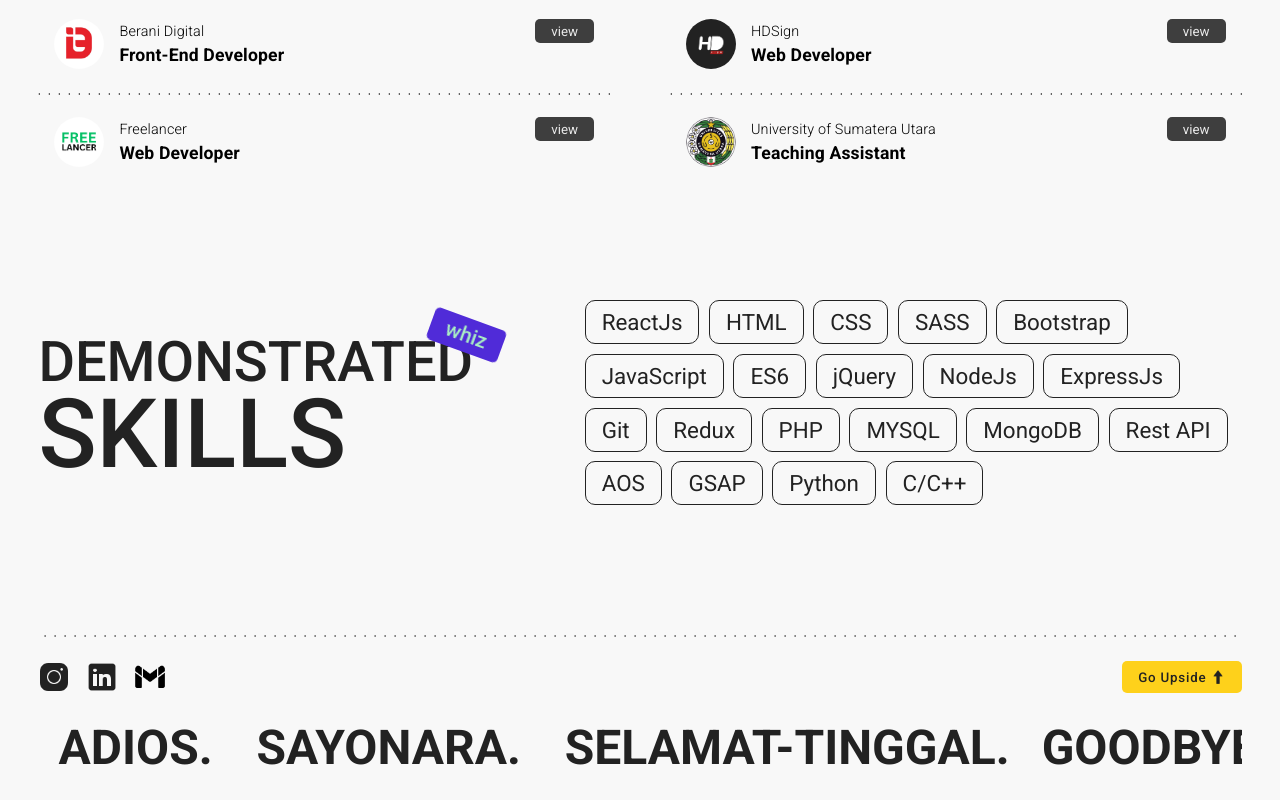
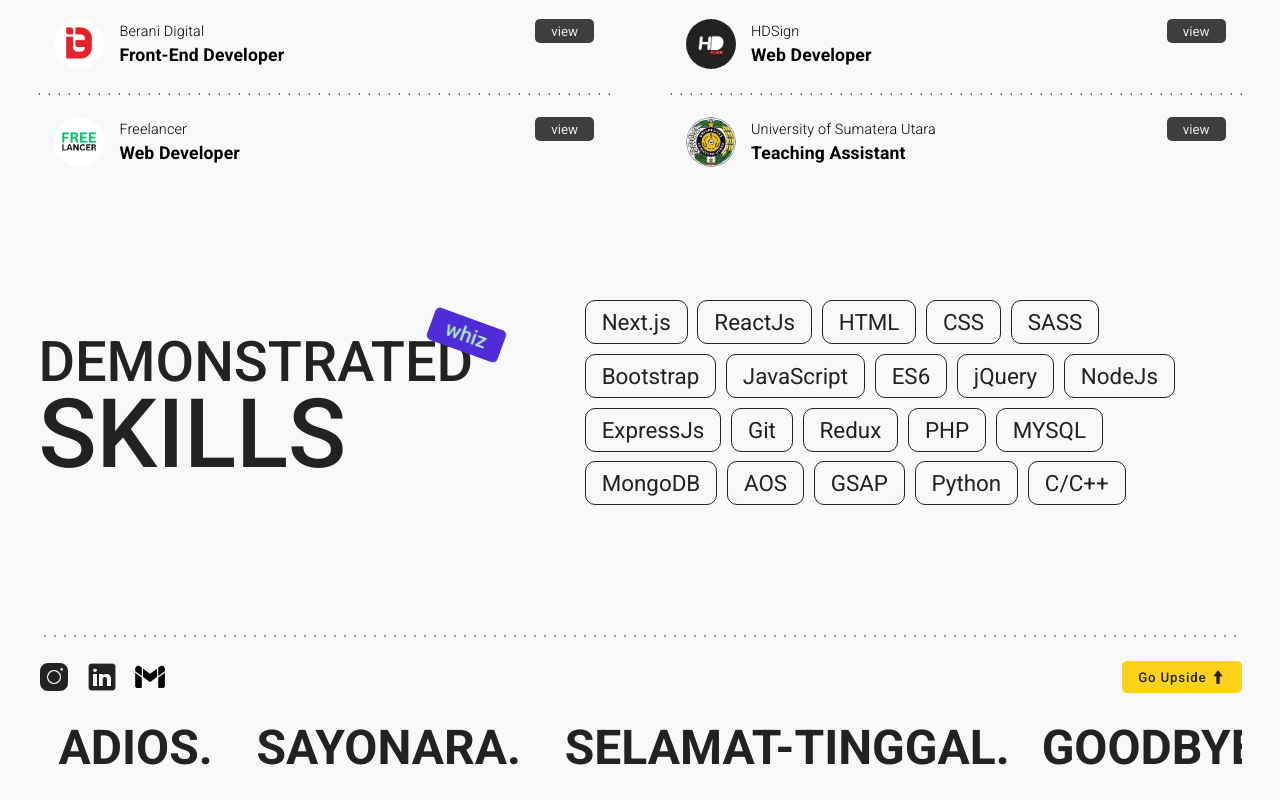
Before and after one commit to johanesashn/jonewport, a React (Vite) app: page / in a window 1280 px wide. Shown: the part 2275-3075 px from the top of the page. Built offline with nearby package versions, Linux system fonts and the light colour scheme.

Commit message:
Add files via upload

```diff
--- a/src/components/Skills.jsx
+++ b/src/components/Skills.jsx
@@ -7,6 +7,7 @@ export default function Skills(){
                 <span data-aos="zoom-in" data-aos-duration="500" data-aos-delay="450">SKILLS</span>
             </h2>
             <div className="skills-content">
+                <div className="skills-content--skill" data-aos="zoom-in" data-aos-duration="500" data-aos-delay="150">Next.js</div>
                 <div className="skills-content--skill" data-aos="zoom-in" data-aos-duration="500">ReactJs</div>
                 <div className="skills-content--skill" data-aos="zoom-in" data-aos-duration="500" data-aos-delay="50">HTML</div>
                 <div className="skills-content--skill" data-aos="zoom-in" data-aos-duration="500" data-aos-delay="100">CSS</div>
@@ -22,7 +23,6 @@ export default function Skills(){
                 <div className="skills-content--skill" data-aos="zoom-in" data-aos-duration="500" data-aos-delay="300">PHP</div>
                 <div className="skills-content--skill" data-aos="zoom-in" data-aos-duration="500" data-aos-delay="100">MYSQL</div>
                 <div className="skills-content--skill" data-aos="zoom-in" data-aos-duration="500">MongoDB</div>
-                <div className="skills-content--skill" data-aos="zoom-in" data-aos-duration="500" data-aos-delay="300">Rest API</div>
                 <div className="skills-content--skill" data-aos="zoom-in" data-aos-duration="500">AOS</div>
                 <div className="skills-content--skill" data-aos="zoom-in" data-aos-duration="500">GSAP</div>
                 <div className="skills-content--skill" data-aos="zoom-in" data-aos-duration="500" data-aos-delay="400">Python</div>
```
